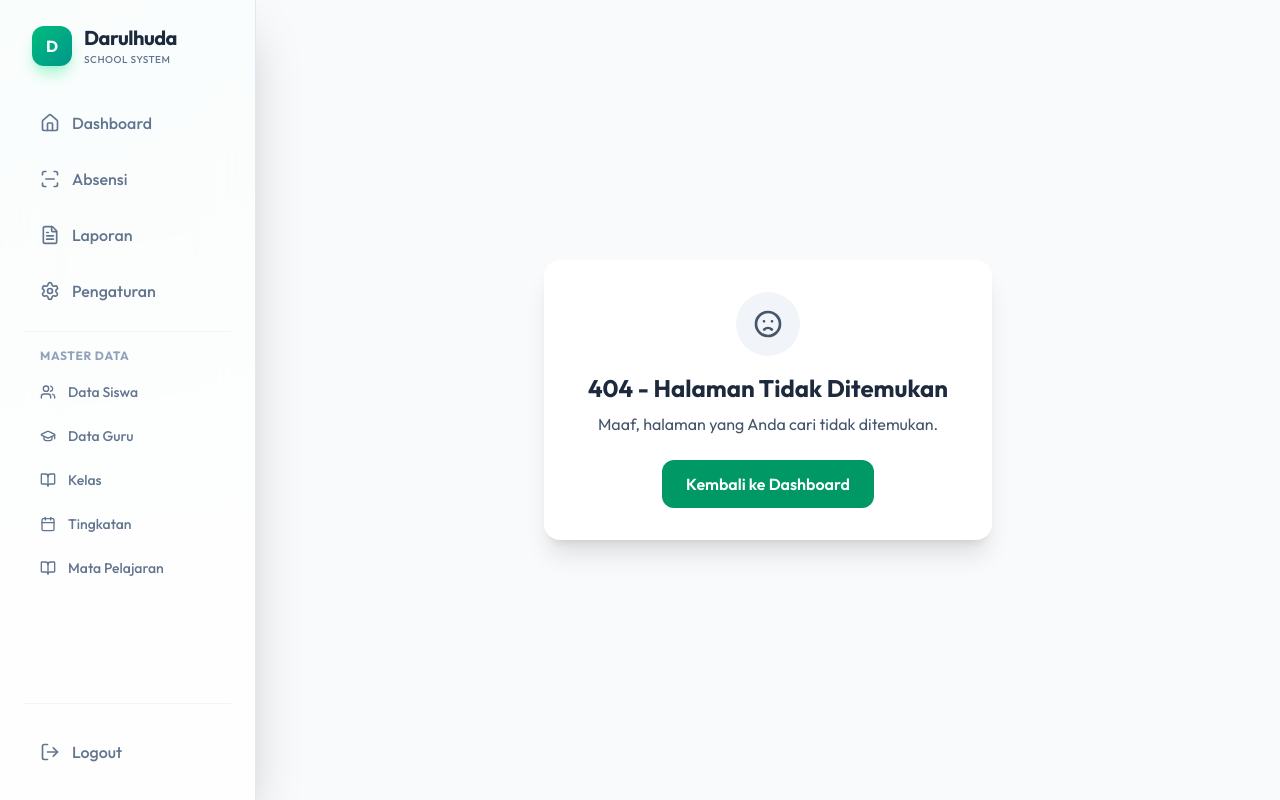
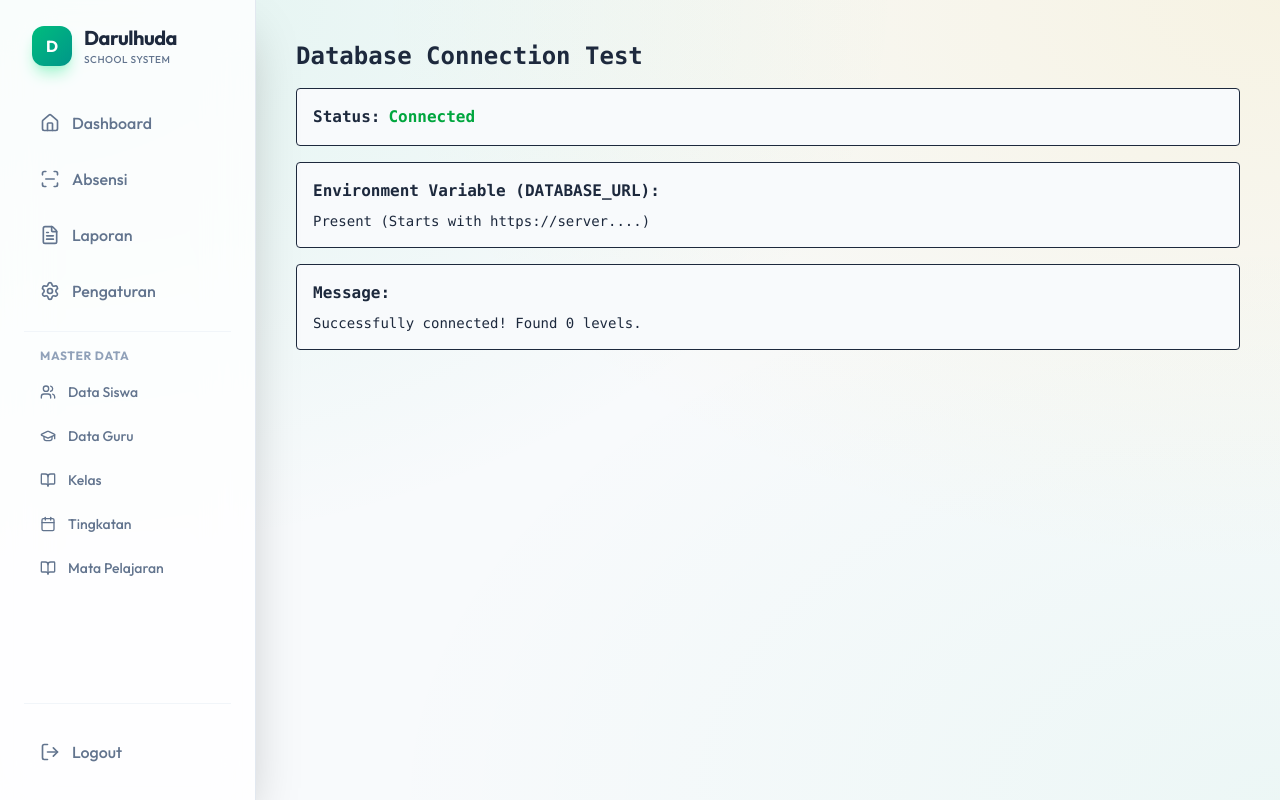
Before and after one commit to indra2920/antigravity, a Next.js app: page /test-db in a window 1280 px wide. Before the commit this address had no page. Built offline with nearby package versions, Linux system fonts and the light colour scheme; no server answers; the database is empty.

Commit message:
Chore: add database connection test page

```diff
--- /dev/null
+++ b/app/test-db/page.tsx
@@ -0,0 +1,69 @@
+import { PrismaClient } from "@prisma/client";
+
+export const dynamic = 'force-dynamic';
+export const revalidate = 0;
+
+export default async function TestDbPage() {
+    const prisma = new PrismaClient();
+    let status = "Pending";
+    let message = "";
+    let envCheck = "";
+    let details = "";
+
+    try {
+        // Check if Env var exists (mask it)
+        const url = process.env.DATABASE_URL;
+        if (!url) {
+            throw new Error("DATABASE_URL environment variable is NOT set.");
+        }
+        envCheck = `Present (Starts with ${url.substring(0, 15)}...)`;
+
+        // Test Connection
+        await prisma.$connect();
+        status = "Connected";
+
+        // Test Query
+        const count = await prisma.level.count();
+        message = `Successfully connected! Found ${count} levels.`;
+
+    } catch (error: any) {
+        status = "Failed";
+        message = error.message;
+        details = JSON.stringify(error, null, 2);
+        console.error("DB Test Error:", error);
+    } finally {
+        await prisma.$disconnect();
+    }
+
+    return (
+        <div className="p-10 font-mono">
+            <h1 className="text-2xl font-bold mb-4">Database Connection Test</h1>
+
+            <div className="space-y-4">
+                <div className="p-4 border rounded bg-slate-50">
+                    <strong>Status:</strong>
+                    <span className={status === "Connected" ? "text-green-600 ml-2 font-bold" : "text-red-600 ml-2 font-bold"}>
+                        {status}
+                    </span>
+                </div>
+
+                <div className="p-4 border rounded bg-slate-50">
+                    <strong>Environment Variable (DATABASE_URL):</strong>
+                    <pre className="mt-2 text-sm">{envCheck || "Missing"}</pre>
+                </div>
+
+                <div className="p-4 border rounded bg-slate-50">
+                    <strong>Message:</strong>
+                    <pre className="mt-2 text-sm whitespace-pre-wrap">{message}</pre>
+                </div>
+
+                {details && (
+                    <div className="p-4 border rounded bg-red-50 text-red-800">
+                        <strong>Error Details:</strong>
+                        <pre className="mt-2 text-xs overflow-auto">{details}</pre>
+                    </div>
+                )}
+            </div>
+        </div>
+    );
+}
```
